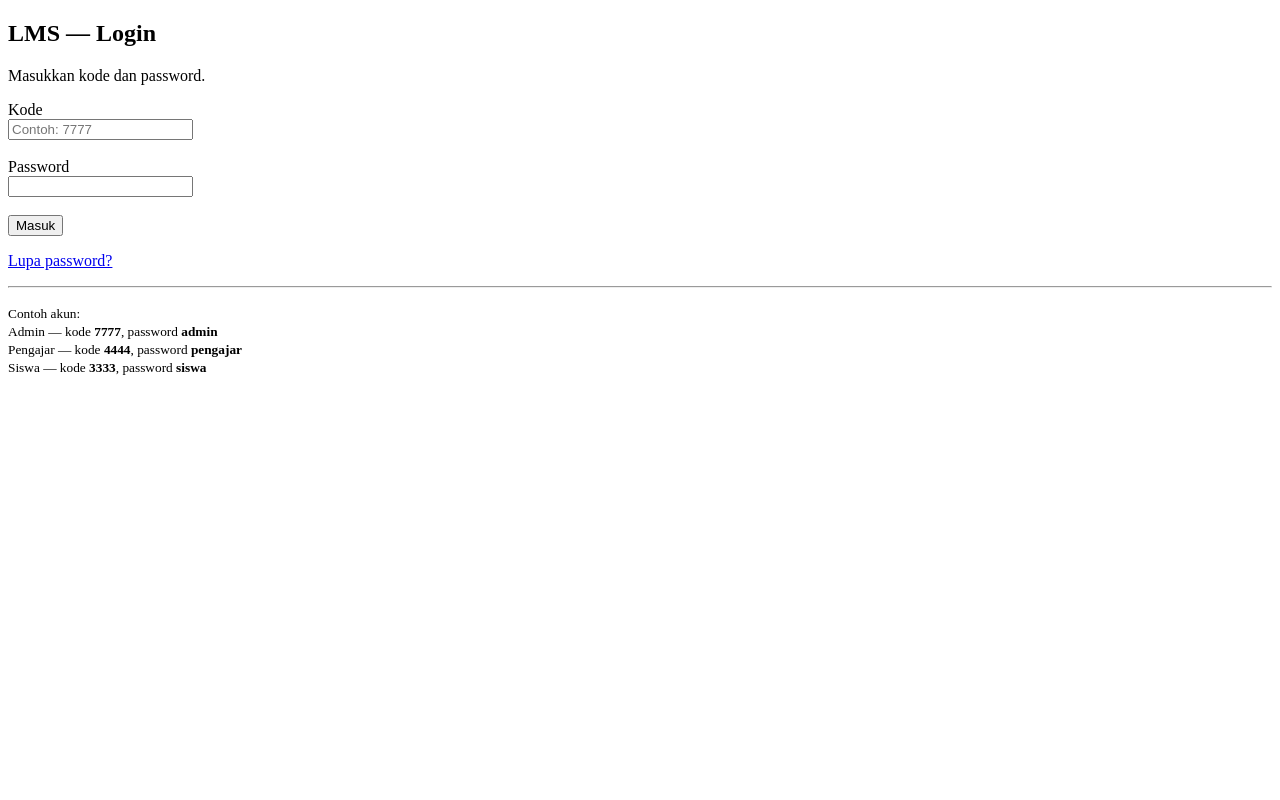
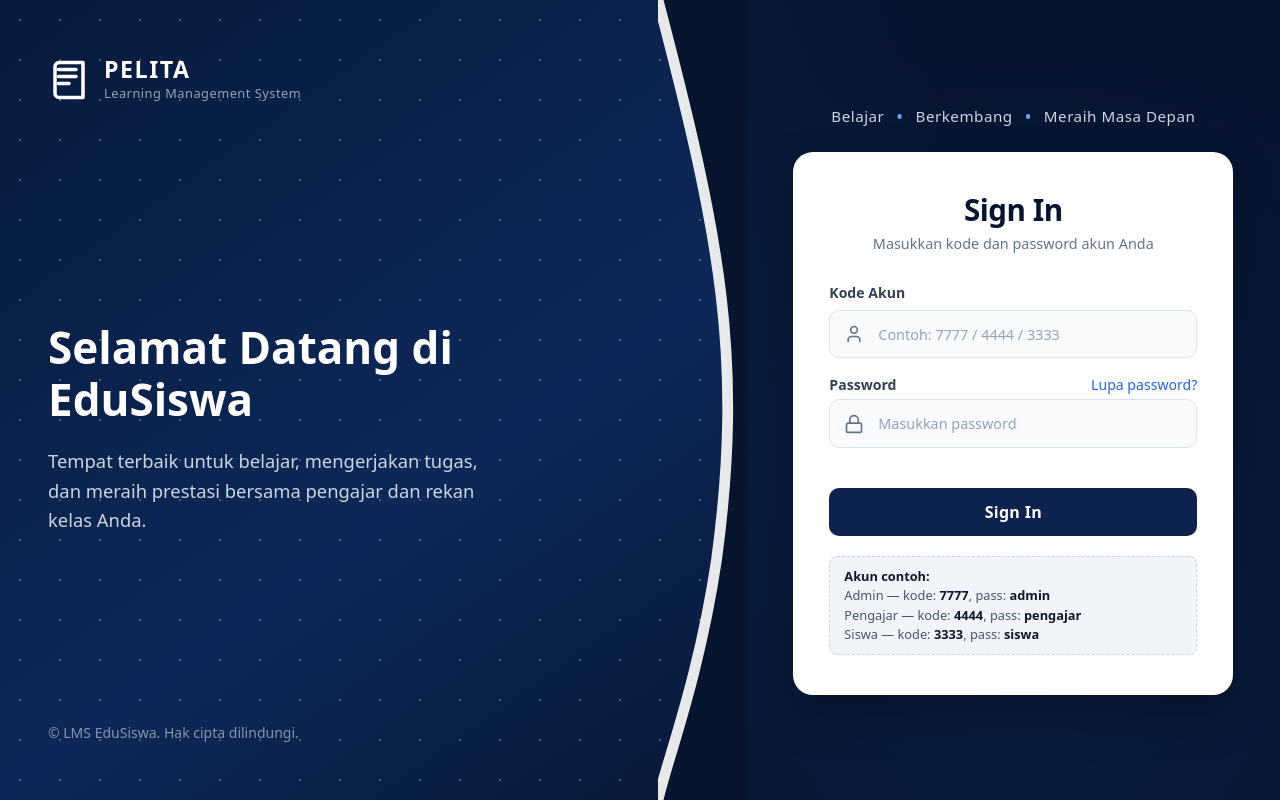
Before and after one commit to tohamahfudzz/LMS, a PHP site: page /login.html in a window 1280 px wide. Run offline with PHP 8.4, Linux system fonts and the light colour scheme; some libraries are stand-ins or nearby versions.

Commit message:
feat(frontend): desain tampilan form login paket 1 sesuai figma edusiswa

```diff
--- a/frontend/assets/css/auth.css
+++ b/frontend/assets/css/auth.css
@@ -1,158 +1,341 @@
+/*
+================================================================================
+LOKASI FILE : frontend/assets/css/auth.css
+GUNA FILE   : Styling khusus untuk halaman Autentikasi (Login, Sign In)
+              mengikuti desain Figma EduSiswa / PELITA LMS.
+================================================================================
+*/
+
 :root {
-    color-scheme: light;
-    font-family: Arial, Helvetica, sans-serif;
-    color: #1e293b;
-    background: #f1f5f9;
+    --auth-navy-deep: #06142e;
+    --auth-navy-main: #0c2552;
+    --auth-navy-light: #163b7e;
+    --auth-btn-bg: #0d234d;
+    --auth-btn-hover: #13336d;
+    --auth-card-radius: 20px;
+    --auth-input-radius: 10px;
+    --auth-text-dark: #0f172a;
+    --auth-text-muted: #64748b;
+    --auth-border-color: #dbe3ee;
 }
 
-* {
-    box-sizing: border-box;
+/* Background utama halaman Auth */
+body.auth-page {
+    min-height: 100vh;
+    margin: 0;
+    padding: 0;
+    background-color: var(--auth-navy-deep);
+    font-family: system-ui, -apple-system, "Segoe UI", Roboto, "Helvetica Neue", Arial, sans-serif;
+    color: #ffffff;
+    overflow-x: hidden;
 }
 
-body.auth-page {
-    min-width: 320px;
+/* Container pembungkus penuh */
+.auth-wrapper {
     min-height: 100vh;
-    margin: 0;
-    background: #f1f5f9;
+    display: flex;
+    position: relative;
+    background: radial-gradient(circle at 20% 30%, rgba(22, 59, 126, 0.4) 0%, transparent 60%),
+                radial-gradient(circle at 80% 80%, rgba(13, 37, 82, 0.5) 0%, transparent 50%),
+                var(--auth-navy-deep);
 }
 
-.auth-page__main {
+/* Efek bintang / motif edukasi pada latar kiri */
+.auth-hero-section {
+    position: relative;
+    background: linear-gradient(145deg, #081a3d 0%, #0d2858 60%, #081736 100%);
+    overflow: hidden;
+    display: flex;
+    flex-direction: column;
+    justify-content: space-between;
+    padding: 3.5rem 3rem;
+}
+
+/* Pola bintang / pattern menggunakan CSS background */
+.auth-hero-pattern {
+    position: absolute;
+    top: 0;
+    left: 0;
+    right: 0;
+    bottom: 0;
+    opacity: 0.25;
+    background-image: radial-gradient(#ffffff 1px, transparent 1px),
+                      radial-gradient(#ffffff 1.5px, transparent 1.5px);
+    background-size: 40px 40px, 80px 80px;
+    background-position: 0 0, 20px 20px;
+    pointer-events: none;
+    z-index: 1;
+}
+
+.auth-hero-content {
+    position: relative;
+    z-index: 2;
+}
+
+/* Logo Brand */
+.auth-brand {
+    display: inline-flex;
+    align-items: center;
+    gap: 14px;
+    text-decoration: none;
+    color: #ffffff;
+    margin-bottom: 2rem;
+}
+
+.auth-brand-icon {
     display: flex;
     align-items: center;
     justify-content: center;
-    min-height: 100vh;
-    padding: 24px;
 }
 
-.auth-card {
-    width: min(100%, 440px);
-    padding: 32px;
-    border: 1px solid #e2e8f0;
-    border-radius: 16px;
-    background: #ffffff;
-    box-shadow: 0 18px 45px rgb(15 23 42 / 10%);
+.auth-brand-text h2 {
+    font-size: 1.45rem;
+    font-weight: 800;
+    letter-spacing: 1.5px;
+    margin: 0;
+    color: #ffffff;
 }
 
-.auth-card h1 {
-    margin: 0 0 8px;
-    color: #0f172a;
-    font-size: 1.65rem;
+.auth-brand-text p {
+    font-size: 0.8rem;
+    color: #94a3b8;
+    margin: 0;
+    letter-spacing: 0.5px;
 }
 
-.auth-card p {
-    margin: 0 0 24px;
-    color: #64748b;
-    line-height: 1.6;
+/* Judul Sambutan EduSiswa */
+.auth-hero-title {
+    font-size: 2.75rem;
+    font-weight: 800;
+    line-height: 1.2;
+    margin-bottom: 1.25rem;
+    color: #ffffff;
 }
 
-.auth-card form {
-    display: grid;
-    gap: 18px;
+.auth-hero-desc {
+    font-size: 1.15rem;
+    color: #cbd5e1;
+    max-width: 460px;
+    line-height: 1.6;
+    margin-bottom: 0;
 }
 
-.auth-card__field {
-    display: grid;
-    gap: 8px;
+/* Garis Lengkung Organik / Curve Wave Separator */
+.auth-curve-separator {
+    position: absolute;
+    top: 0;
+    right: -1px;
+    bottom: 0;
+    width: 90px;
+    height: 100%;
+    pointer-events: none;
+    z-index: 3;
 }
 
-.auth-card label {
-    color: #334155;
-    font-size: 0.95rem;
-    font-weight: 600;
+@media (max-width: 991.98px) {
+    .auth-curve-separator {
+        display: none;
+    }
 }
 
-.auth-card input,
-.auth-card select {
-    width: 100%;
-    min-height: 46px;
-    padding: 10px 12px;
-    border: 1px solid #cbd5e1;
-    border-radius: 8px;
-    background: #ffffff;
-    color: #0f172a;
-    font: inherit;
+/* Sisi Kanan: Area Form & Tagline */
+.auth-form-section {
+    position: relative;
+    display: flex;
+    flex-direction: column;
+    justify-content: center;
+    align-items: center;
+    padding: 2.5rem 1.5rem;
+    z-index: 2;
 }
 
-.auth-card input:focus,
-.auth-card select:focus {
-    border-color: #2563eb;
-    outline: 3px solid rgb(37 99 235 / 15%);
+/* Tagline di atas kanan */
+.auth-tagline {
+    color: #cbd5e1;
+    font-size: 0.95rem;
+    font-weight: 500;
+    letter-spacing: 0.5px;
+    margin-bottom: 1.5rem;
+    text-align: center;
 }
 
-.auth-card button {
-    width: 100%;
-    min-height: 46px;
-    padding: 10px 16px;
-    border: 0;
-    border-radius: 8px;
-    background: #2563eb;
-    color: #ffffff;
-    cursor: pointer;
-    font: inherit;
-    font-weight: 700;
-    transition: background-color 160ms ease;
+.auth-tagline span {
+    display: inline-block;
+    margin: 0 8px;
+    color: #60a5fa;
+    font-weight: bold;
 }
 
-.auth-card button:hover:not(:disabled) {
-    background: #1d4ed8;
+/* Kartu Putih Floating */
+.auth-card {
+    width: 100%;
+    max-width: 440px;
+    background: #ffffff;
+    border-radius: var(--auth-card-radius);
+    padding: 2.5rem 2.25rem;
+    box-shadow: 0 20px 45px rgba(0, 0, 0, 0.28);
+    color: var(--auth-text-dark);
+    position: relative;
 }
 
-.auth-card button:disabled {
-    cursor: wait;
-    opacity: 0.7;
+.auth-card-header {
+    text-align: center;
+    margin-bottom: 1.75rem;
 }
 
-.auth-card__link {
-    display: inline-block;
-    margin-top: 16px;
-    color: #2563eb;
-    font-size: 0.95rem;
-    text-decoration: none;
+.auth-card-title {
+    font-size: 1.85rem;
+    font-weight: 800;
+    color: var(--auth-navy-deep);
+    margin-bottom: 0.35rem;
+    letter-spacing: -0.5px;
 }
 
-.auth-card__link:hover {
+.auth-card-subtitle {
+    font-size: 0.9rem;
+    color: var(--auth-text-muted);
+    margin: 0;
+}
+
+/* Styling Input Field dengan Icon */
+.auth-input-group {
+    position: relative;
+    display: flex;
+    align-items: stretch;
+    width: 100%;
+    border: 1.5px solid var(--auth-border-color);
+    border-radius: var(--auth-input-radius);
+    background-color: #f8fafc;
+    transition: all 0.2s ease-in-out;
+}
+
+.auth-input-group:focus-within {
+    border-color: #2563eb;
+    background-color: #ffffff;
+    box-shadow: 0 0 0 3.5px rgba(37, 99, 235, 0.15);
+}
+
+.auth-input-icon {
+    display: flex;
+    align-items: center;
+    justify-content: center;
+    padding: 0 14px;
+    color: #64748b;
+    pointer-events: none;
+}
+
+.auth-input-control {
+    width: 100%;
+    border: none;
+    outline: none;
+    background: transparent;
+    padding: 12px 14px 12px 0;
+    font-size: 0.95rem;
+    color: var(--auth-text-dark);
+}
+
+.auth-input-control::placeholder {
+    color: #94a3b8;
+    font-size: 0.9rem;
+}
+
+/* Label form */
+.auth-label {
+    display: block;
+    font-size: 0.88rem;
+    font-weight: 600;
+    color: #334155;
+    margin-bottom: 6px;
+}
+
+/* Tombol Submit Utama */
+.auth-btn-submit {
+    width: 100%;
+    padding: 12px 16px;
+    background-color: var(--auth-btn-bg);
+    border: none;
+    border-radius: var(--auth-input-radius);
+    color: #ffffff;
+    font-size: 1rem;
+    font-weight: 700;
+    letter-spacing: 0.3px;
+    cursor: pointer;
+    transition: background-color 0.2s ease, transform 0.1s ease;
+}
+
+.auth-btn-submit:hover:not(:disabled) {
+    background-color: var(--auth-btn-hover);
+}
+
+.auth-btn-submit:active:not(:disabled) {
+    transform: scale(0.99);
+}
+
+.auth-btn-submit:disabled {
+    opacity: 0.7;
+    cursor: wait;
+}
+
+/* Area Pesan Error / Sukses */
+#loginMessage {
+    border-radius: 8px;
+    font-size: 0.88rem;
+    font-weight: 500;
+    text-align: center;
+}
+
+/* Tautan Bawah */
+.auth-extra-links {
+    text-align: center;
+    margin-top: 1rem;
+}
+
+.auth-link {
+    color: #2563eb;
+    text-decoration: none;
+    font-size: 0.88rem;
+    font-weight: 500;
+    transition: color 0.15s ease;
+}
+
+.auth-link:hover {
+    color: #1d4ed8;
     text-decoration: underline;
 }
 
-.auth-message {
-    margin: 16px 0;
-    padding: 12px;
-    border: 1px solid #cbd5e1;
+/* Box Akun Uji Coba / Contoh Akun */
+.auth-demo-accounts {
+    margin-top: 1.25rem;
+    padding: 10px 14px;
+    background-color: #f1f5f9;
+    border: 1px dashed #cbd5e1;
     border-radius: 8px;
-    background: #f8fafc;
-    color: #334155;
+    font-size: 0.8rem;
+    color: #475569;
     line-height: 1.5;
 }
 
-.auth-message--success {
-    border-color: #86efac;
-    background: #f0fdf4;
-    color: #166534;
+.auth-demo-accounts strong {
+    color: #0f172a;
 }
 
-.auth-message--error {
-    border-color: #fca5a5;
-    background: #fef2f2;
-    color: #b91c1c;
-}
-
-.auth-card hr {
-    margin: 24px 0;
-    border: 0;
-    border-top: 1px solid #e2e8f0;
-}
-
-.auth-card small {
-    color: #64748b;
-    line-height: 1.6;
-}
-
-@media (max-width: 480px) {
-    .auth-page__main {
-        padding: 16px;
+/* Responsive adjustment */
+@media (max-width: 991.98px) {
+    .auth-hero-section {
+        padding: 2.5rem 1.5rem;
+        text-align: center;
     }
-
+    .auth-hero-title {
+        font-size: 2rem;
+    }
+    .auth-hero-desc {
+        font-size: 1rem;
+        margin: 0 auto;
+    }
+    .auth-brand {
+        justify-content: center;
+    }
     .auth-card {
-        padding: 24px;
+        padding: 2rem 1.5rem;
     }
 }
--- a/frontend/login.html
+++ b/frontend/login.html
@@ -1,9 +1,9 @@
 <!--
 ================================================================================
 LOKASI FILE : frontend/login.html
-GUNA FILE   : Halaman login. Menampilkan pesan error/sukses dari backend
-              langsung di halaman agar user paham (bukan hanya di Network).
-              Role tidak dipilih manual; ditentukan backend dari kode.
+GUNA FILE   : Halaman login LMS (Pelita / EduSiswa).
+              Desain responsif desktop sesuai Figma (Split Hero & Floating Card).
+              Role tidak dipilih manual; ditentukan backend dari kode pengguna.
 ================================================================================
 -->
 <!DOCTYPE html>
@@ -13,75 +13,185 @@ GUNA FILE   : Halaman login. Menampilkan pesan error/sukses dari backend
     <meta name="viewport" content="width=device-width, initial-scale=1.0">
     <meta name="robots" content="noindex, nofollow">
     <title>Login - LMS</title>
-    <script
-    src="https://challenges.cloudflare.com/turnstile/v0/api.js"
-    async
-    defer>
-</script>
+
+    <!-- Bootstrap 5 CSS Lokal -->
+    <link rel="stylesheet" href="assets/bootstrap/css/bootstrap.min.css">
+
+    <!-- Custom CSS Auth (Figma EduSiswa Style) -->
+    <link rel="stylesheet" href="assets/css/auth.css">
+
+    <!-- Cloudflare Turnstile CAPTCHA API -->
+    <script src="https://challenges.cloudflare.com/turnstile/v0/api.js" async defer></script>
 </head>
-<body>
-    <!-- Cloudflare Turnstile CAPTCHA -->
+<body class="auth-page">
 
+    <div class="container-fluid p-0 auth-wrapper">
+        <div class="row g-0 w-100 min-vh-100">
 
-    <main>
-        <section>
-            <h1>LMS — Login</h1>
-            <p>Masukkan kode dan password.</p>
+            <!-- ================= SISI KIRI: HERO & BRANDING ================= -->
+            <div class="col-lg-6 col-xl-7 d-none d-lg-flex auth-hero-section">
+                <!-- Motif Bintang Edukasi -->
+                <div class="auth-hero-pattern"></div>
 
-            <!-- Area pesan untuk user (error / sukses) -->
+                <!-- Bagian Atas: Logo Brand -->
+                <div class="auth-hero-content">
+                    <div class="auth-brand">
+                        <div class="auth-brand-icon">
+                            <svg width="42" height="42" viewBox="0 0 24 24" fill="none" stroke="#ffffff" stroke-width="2" stroke-linecap="round" stroke-linejoin="round">
+                                <path d="M4 19.5v-15A2.5 2.5 0 0 1 6.5 2H20v20H6.5a2.5 2.5 0 0 1-2.5-2.5Z"/>
+                                <path d="M6 6h10"/>
+                                <path d="M6 10h10"/>
+                                <path d="M6 14h6"/>
+                            </svg>
+                        </div>
+                        <div class="auth-brand-text">
+                            <h2>PELITA</h2>
+                            <p>Learning Management System</p>
+                        </div>
+                    </div>
+                </div>
+
+                <!-- Bagian Tengah: Teks Sambutan EduSiswa -->
+                <div class="auth-hero-content my-auto">
+                    <h1 class="auth-hero-title">
+                        Selamat Datang di<br>
+                        <span>EduSiswa</span>
+                    </h1>
+                    <p class="auth-hero-desc">
+                        Tempat terbaik untuk belajar, mengerjakan tugas, dan meraih prestasi bersama pengajar dan rekan kelas Anda.
+                    </p>
+                </div>
+
+                <!-- Bagian Bawah: Copyright / Footer Info -->
+                <div class="auth-hero-content text-white-50">
+                    <small>&copy; LMS EduSiswa. Hak cipta dilindungi.</small>
+                </div>
+
+                <!-- Separator Lengkung Putih Sesuai Desain Figma -->
+                <svg class="auth-curve-separator" viewBox="0 0 100 1000" preserveAspectRatio="none">
+                    <path d="M 0,0 C 70,300 95,450 65,700 C 45,850 10,950 0,1000 L 100,1000 L 100,0 Z" fill="#06142e"/>
+                    <path d="M 0,0 C 70,300 95,450 65,700 C 45,850 10,950 0,1000" fill="none" stroke="#ffffff" stroke-width="12" opacity="0.9"/>
+                </svg>
+            </div>
+
+            <!-- ================= SISI KANAN: FORM LOGIN ================= -->
+            <div class="col-12 col-lg-6 col-xl-5 auth-form-section">
+
+                <!-- Tagline Atas Kanan -->
+                <div class="auth-tagline d-none d-sm-block">
+                    Belajar <span>&bull;</span> Berkembang <span>&bull;</span> Meraih Masa Depan
+                </div>
+
+                <!-- Logo versi Mobile (tampil saat layar kecil) -->
+                <div class="d-lg-none text-center mb-4">
+                    <div class="d-inline-flex align-items-center gap-2 mb-2">
+                        <svg width="34" height="34" viewBox="0 0 24 24" fill="none" stroke="#ffffff" stroke-width="2" stroke-linecap="round" stroke-linejoin="round">
+                            <path d="M4 19.5v-15A2.5 2.5 0 0 1 6.5 2H20v20H6.5a2.5 2.5 0 0 1-2.5-2.5Z"/>
+                            <path d="M6 6h10"/>
+                            <path d="M6 10h10"/>
+                        </svg>
+                        <span class="fs-4 fw-bold text-white tracking-wide">PELITA LMS</span>
+                    </div>
+                    <p class="text-white-50 small m-0">Selamat Datang di EduSiswa</p>
+                </div>
+
+                <!-- Card Form Putih Melayang -->
+                <main class="auth-card">
+                    <header class="auth-card-header">
+                        <h2 class="auth-card-title">Sign In</h2>
+                        <p class="auth-card-subtitle">Masukkan kode dan password akun Anda</p>
+                    </header>
+
+                    <!-- Area Pesan Error / Sukses dari Backend -->
                     <div
                         id="loginMessage"
                         role="alert"
                         aria-live="polite"
                         hidden
-                style="margin: 12px 0; padding: 12px; border: 1px solid #ccc; background: #f8f8f8;"
+                        class="p-3 mb-3"
                     ></div>
 
+                    <!-- Formulir Login -->
                     <form id="loginForm" novalidate>
+
+                        <!-- Input Kode Pengguna -->
+                        <div class="mb-3">
+                            <label for="kode" class="auth-label">Kode Akun</label>
+                            <div class="auth-input-group">
+                                <span class="auth-input-icon">
+                                    <svg width="20" height="20" viewBox="0 0 24 24" fill="none" stroke="currentColor" stroke-width="2" stroke-linecap="round" stroke-linejoin="round">
+                                        <path d="M19 21v-2a4 4 0 0 0-4-4H9a4 4 0 0 0-4 4v2"/>
+                                        <circle cx="12" cy="7" r="4"/>
+                                    </svg>
+                                </span>
+                                <input
+                                    type="text"
+                                    id="kode"
+                                    name="kode"
+                                    class="auth-input-control"
+                                    autocomplete="username"
+                                    required
+                                    maxlength="20"
+                                    placeholder="Contoh: 7777 / 4444 / 3333"
+                                >
+                            </div>
+                        </div>
+
+                        <!-- Input Password -->
+                        <div class="mb-3">
+                            <div class="d-flex justify-content-between align-items-center mb-1">
+                                <label for="password" class="auth-label m-0">Password</label>
+                                <a href="lupa-password.html" class="auth-link small">Lupa password?</a>
+                            </div>
+                            <div class="auth-input-group">
+                                <span class="auth-input-icon">
+                                    <svg width="20" height="20" viewBox="0 0 24 24" fill="none" stroke="currentColor" stroke-width="2" stroke-linecap="round" stroke-linejoin="round">
+                                        <rect width="18" height="11" x="3" y="11" rx="2" ry="2"/>
+                                        <path d="M7 11V7a5 5 0 0 1 10 0v4"/>
+                                    </svg>
+                                </span>
+                                <input
+                                    type="password"
+                                    id="password"
+                                    name="password"
+                                    class="auth-input-control"
+                                    autocomplete="current-password"
+                                    required
+                                    minlength="4"
+                                    maxlength="100"
+                                    placeholder="Masukkan password"
+                                >
+                            </div>
+                        </div>
+
+                        <!-- Cloudflare Turnstile CAPTCHA Widget -->
+                        <div class="mb-4 d-flex justify-content-center">
                             <div
                                 class="cf-turnstile"
                                 data-sitekey="1x00000000000000000000AA">
                             </div>
-                <div>
-                    <label for="kode">Kode</label><br>
-                    <input
-                        type="text"
-                        id="kode"
-                        name="kode"
-                        autocomplete="username"
-                        required
-                        maxlength="20"
-                        placeholder="Contoh: 7777"
-                    >
                         </div>
-                <br>
-                <div>
-                    <label for="password">Password</label><br>
-                    <input
-                        type="password"
-                        id="password"
-                        name="password"
-                        autocomplete="current-password"
-                        required
-                        minlength="4"
-                        maxlength="100"
-                    >
+
+                        <!-- Tombol Submit -->
+                        <button type="submit" id="loginButton" class="auth-btn-submit">
+                            Sign In
+                        </button>
+                    </form>
+
+                    <!-- Box Contoh Akun Bawaan (Memudahkan Pengujian & Pengguna) -->
+                    <div class="auth-demo-accounts">
+                        <strong>Akun contoh:</strong><br>
+                        Admin &mdash; kode: <strong>7777</strong>, pass: <strong>admin</strong><br>
+                        Pengajar &mdash; kode: <strong>4444</strong>, pass: <strong>pengajar</strong><br>
+                        Siswa &mdash; kode: <strong>3333</strong>, pass: <strong>siswa</strong>
                     </div>
-                <br>
-                <button type="submit" id="loginButton">Masuk</button>
-            </form>
-             <p><a href="lupa-password.html">Lupa password?</a></p>
-
-            <hr>
-            <p><small>
-                Contoh akun:<br>
-                Admin — kode <strong>7777</strong>, password <strong>admin</strong><br>
-                Pengajar — kode <strong>4444</strong>, password <strong>pengajar</strong><br>
-                Siswa — kode <strong>3333</strong>, password <strong>siswa</strong>
-            </small></p>
-        </section>
                 </main>
 
+            </div>
+        </div>
+    </div>
+
+    <!-- Script Fungsionalitas Login -->
     <script src="assets/js/api.js"></script>
     <script src="assets/js/auth.js"></script>
 </body>
```
Lines whose indentation alone changed are shown as unchanged.
